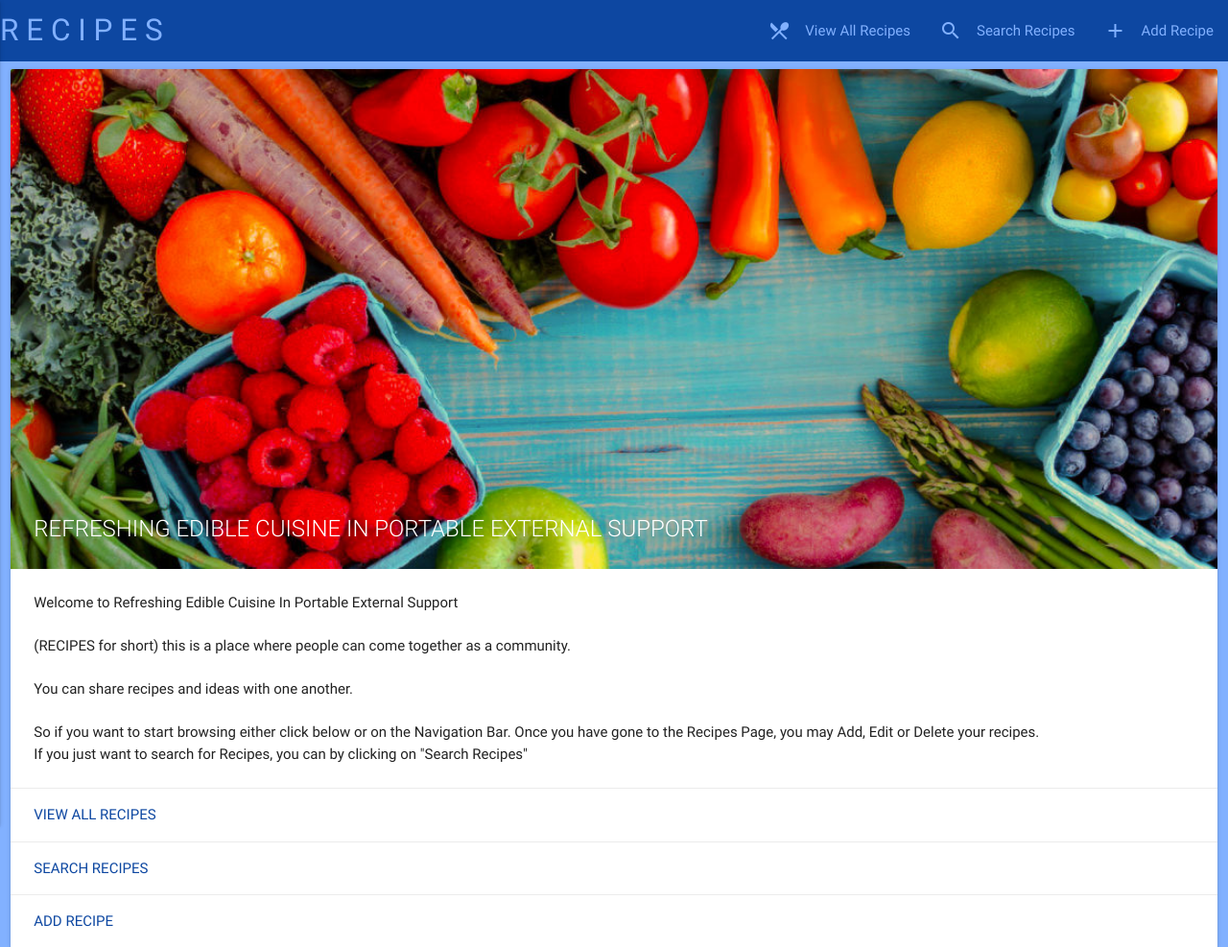
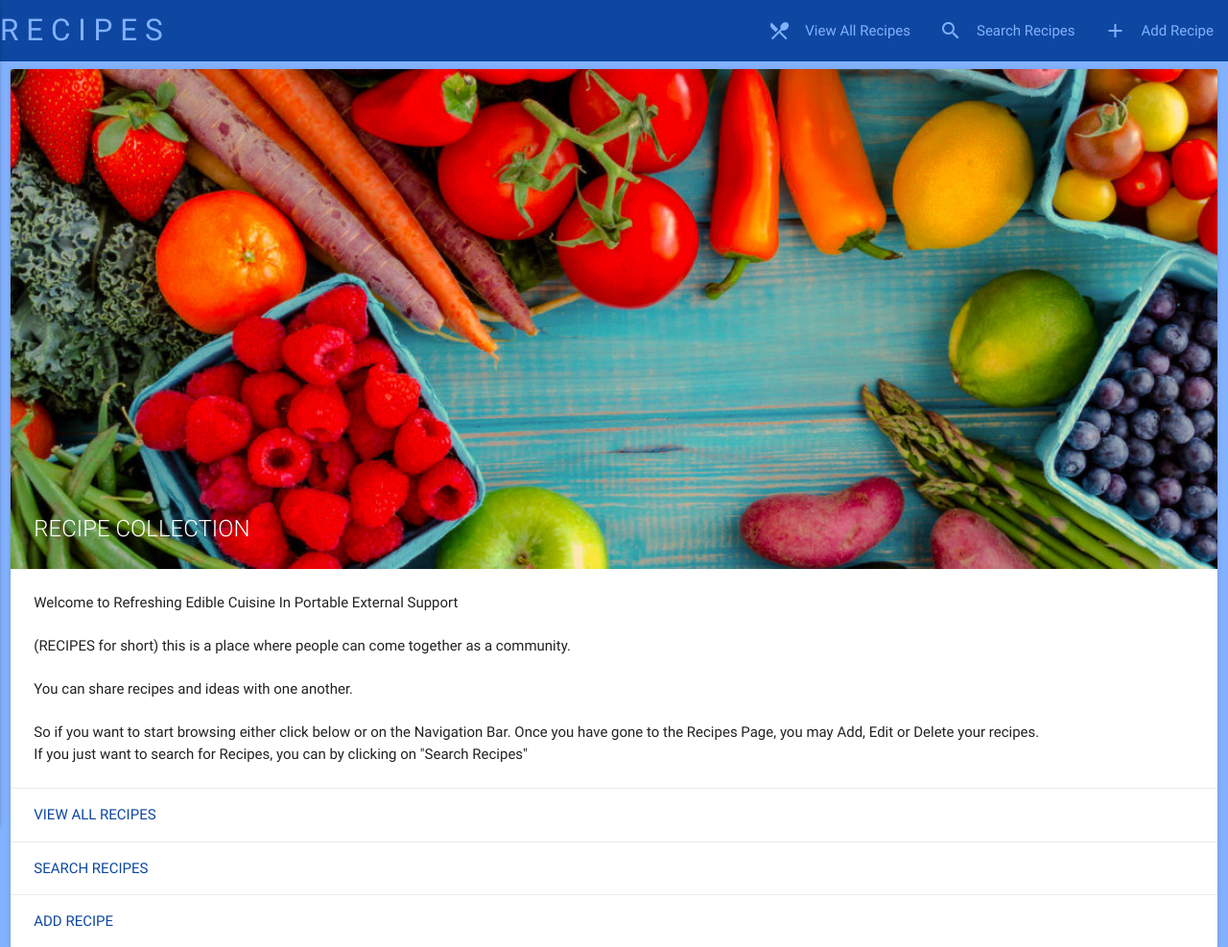
Before and after one commit to jjackson19862017/Milestone4_Recipes, a Flask app: page / in a window 1280 px wide. Shown: the top 987 px of the page at 96% size. Run offline with Flask 2, Linux system fonts and the light colour scheme; data that the repository does not hold is empty; some libraries are stand-ins or nearby versions.

Commit message:
Updated index.html

```diff
--- a/app.py
+++ b/app.py
@@ -14,16 +14,17 @@ mongo = PyMongo(app)
 
 """ Welcome Page """
 @app.route('/')
-def index():
-    return render_template("index.html", page_title="REFRESHING EDIBLE CUISINE IN PORTABLE EXTERNAL SUPPORT")
-
-
-""" Recipes Page that displays all recipes """
-@app.route('/view_recipes')
 def view_recipes():
     """ Sorts by Meal_type in ascending order """
     recipes=mongo.db.recipes.find().sort([('meal_type', 1)])
-    return render_template("recipes.html", recipes=recipes, page_title="RECIPE COLLECTION")
+    return render_template("index.html", recipes=recipes, page_title="RECIPE COLLECTION")
+
+#""" Recipes Page that displays all recipes """
+#@app.route('/view_recipes')
+#def view_recipes():
+#    """ Sorts by Meal_type in ascending order """
+#    recipes=mongo.db.recipes.find().sort([('meal_type', 1)])
+#    return render_template("recipes.html", recipes=recipes, page_title="RECIPE COLLECTION")
 
 
 """ Page that allows you to add Recipes """
--- a/templates/base.html
+++ b/templates/base.html
@@ -17,7 +17,7 @@
     <nav>
         <!--    Nav Bar at the top of the window     -->
         <div class="nav-wrapper blue darken-4">
-            <a href="{{ url_for('index') }}" class="brand-logo blue-text text-accent-1">R E C I P E S</a>
+            <a href="{{ url_for('view_recipes') }}" class="brand-logo blue-text text-accent-1">R E C I P E S</a>
             <a href="#" data-activates="slide-out" class="button-collapse"><i class="material-icons">menu</i></a>
             <!--    Side Loading Nav Bar Hamburger symbol   -->
             <ul id="nav-mobile" class="right hide-on-med-and-down">
@@ -41,8 +41,8 @@
                         <span class="white-text name center">SUPPORT</span>
                     </div>
                 </li>
-                <li><a href="{{ url_for('index') }}" class="waves-effect blue-text text-accent-1"><i class="material-icons left blue-text text-accent-1">home</i>Home</a></li>
-                <li><a href="{{ url_for('view_recipes') }}" class="waves-effect blue-text text-accent-1"><i class="material-icons left blue-text text-accent-1">local_dining</i>View All Recipes</a></li>
+                <li><a href="{{ url_for('view_recipes') }}" class="waves-effect blue-text text-accent-1"><i class="material-icons left blue-text text-accent-1">home</i>Home</a></li>
+                <li><a href="#" class="waves-effect blue-text text-accent-1"><i class="material-icons left blue-text text-accent-1">local_dining</i>View All Recipes</a></li>
                 <li><a href="#" class="blue-text text-accent-1"><i class="waves-effect material-icons left blue-text text-accent-1">search</i>Search Recipes</a></li>
                 <li><a href="{{ url_for('add_recipe') }}" class="waves-effect blue-text text-accent-1"><i class="material-icons left blue-text text-accent-1">add</i>Add Recipe</a></li>
                 <li>
--- a/templates/index.html
+++ b/templates/index.html
@@ -20,4 +20,38 @@
     <a href="{{ url_for('add_recipe') }}" class="blue-text text-darken-4">Add Recipe</a>
 </div>
 
-{% endblock %} {% block content %} {% endblock %}
+{% endblock %} {% block content %}
+<!-- Creates the Card for each Recipe Item in the Collection -->
+{% for recipe in recipes %}
+<div class="container">
+    <div class="row">
+        <div class="col s12 m12">
+            <h2 class="header"></h2>
+            <div class="card horizontal small">
+                <div class="card-image">
+                    <img src="{{ recipe.recipe_image }}">
+                </div>
+                <div class="card-stacked">
+                    <div class="card-content">
+                        <h4>{{ recipe.recipe_name.capitalize() }} - {{ recipe.views }} Views</h4>
+                        <p>{{ recipe.description }}</p>
+                        <p>This is a {{ recipe.meal_type.capitalize() }} recipe.</p>
+                        <p>This is an {{ recipe.difficulty.capitalize() }} recipe to make.</p>
+                        <p>Healthy: {{ recipe.healthy.capitalize() }}</p>
+                        <p>Serves: {{ recipe.serves }}</p>
+                        <p>This will take {{ recipe.prep_time }} minutes to prep.</p>
+                        <p>This will take {{ recipe.cooking_time }} minutes to cook.</p>
+                        <p>Ingredients: {{ recipe.ingredients }}</p>
+                        <p>Method: {{ recipe.method }}</p>
+                        <p>Notes: {{ recipe.notes }}</p>
+                        <p>Author: {{ recipe.author.capitalize() }}</p>
+                    </div>
+                    <div class="card-action">
+                        <a href="{{url_for('edit_recipe', recipe_id=recipe._id)}}">EDIT RECIPE</a>
+                        <a href="{{url_for('delete_recipe', recipe_id=recipe._id)}}">REMOVE RECIPE</a>
+                    </div>
+                </div>
+            </div>
+        </div>
+    </div>
+</div>{% endfor %}{% endblock %}
```
Also changed, not shown: README.md.
